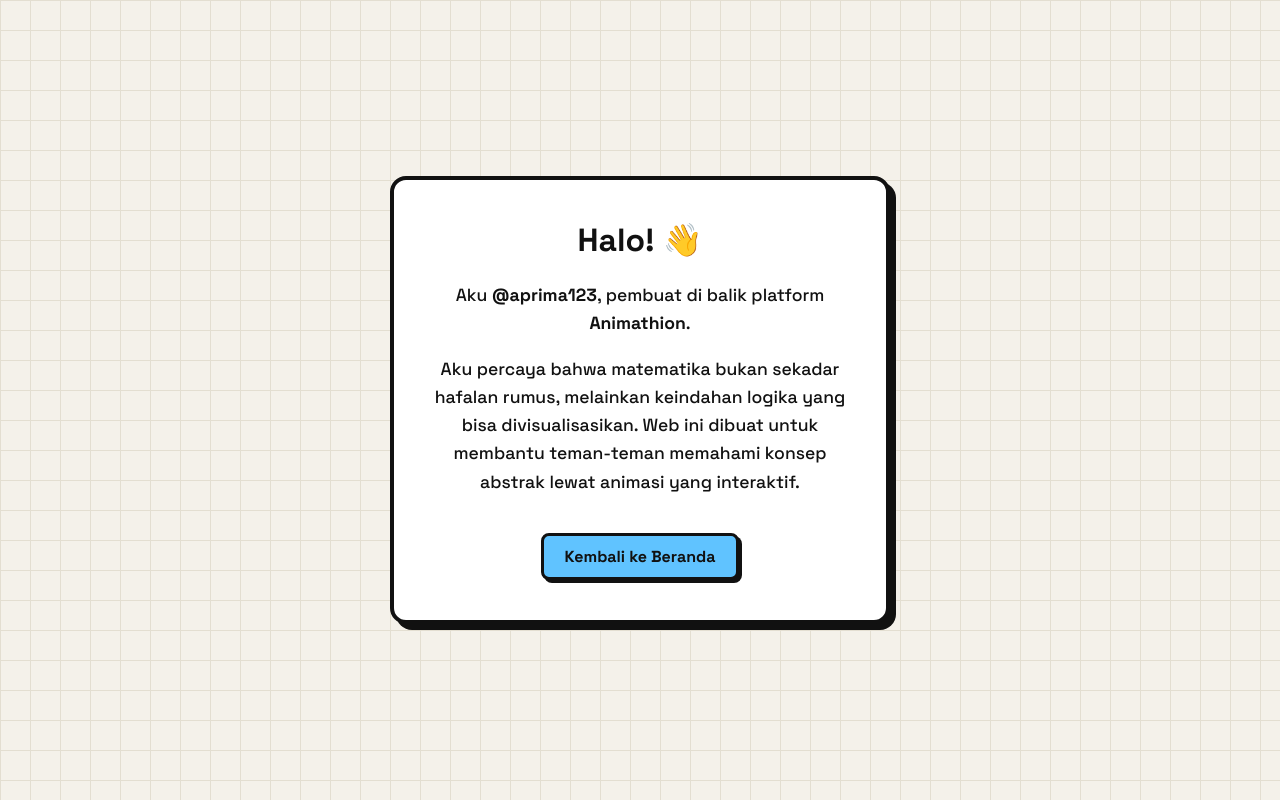
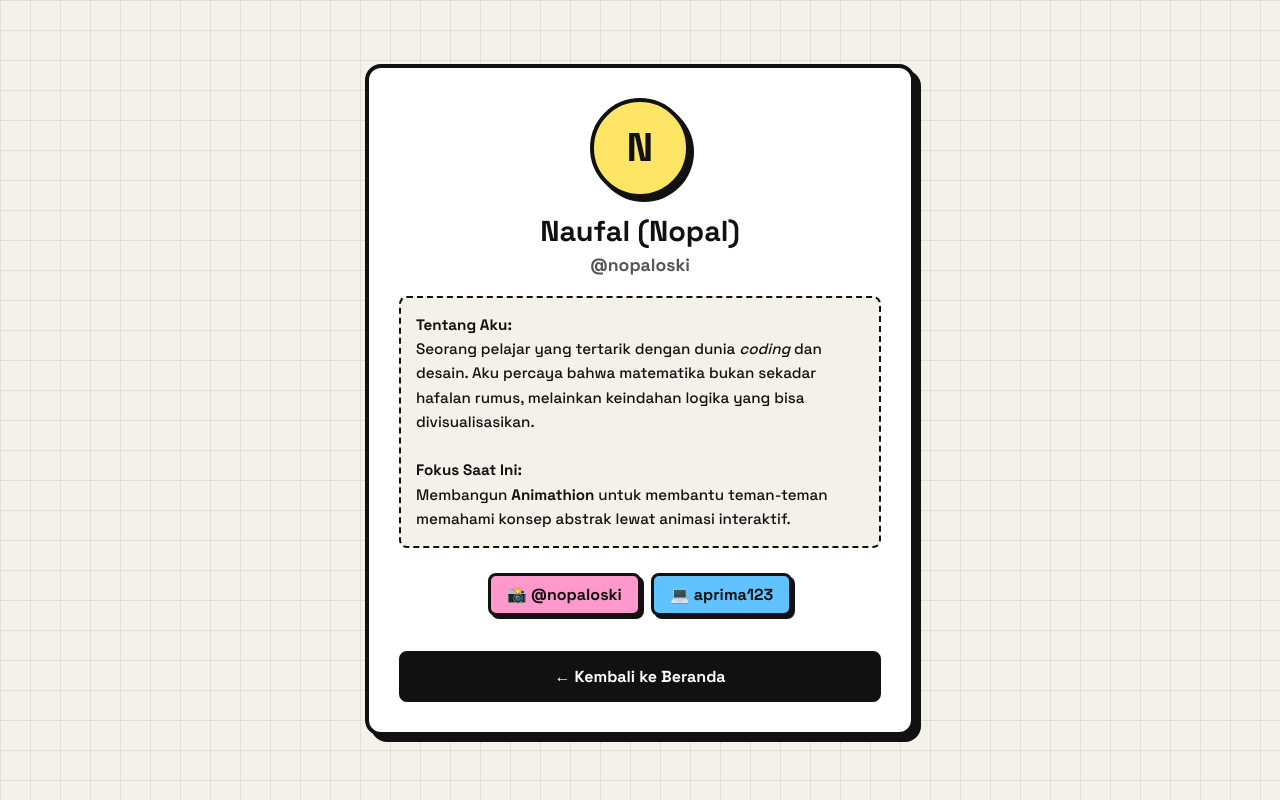
Before and after one commit to aprima123/animathion, a plain HTML site: page about.html in a window 1280 px wide. Drawn offline with Linux system fonts and the light colour scheme.

Commit message:
Revise about page content and styles
Updated personal information and styles in about.html.

```diff
--- a/about.html
+++ b/about.html
@@ -2,31 +2,107 @@
 <html lang="id">
 <head>
 <meta charset="UTF-8">
-<meta name="viewport" content="width=device-width, initial-scale=1.0">
+<meta name="viewport" content="width=device-width, initial-scale=1.0, maximum-scale=1.0, user-scalable=no">
 <title>Animathion - Tentang Pembuat</title>
 <style>
   @import url('https://fonts.googleapis.com/css2?family=Space+Grotesk:wght@500;700&display=swap');
-  :root { --bg-page: #f4f1ea; --grid-color: #e3ded1; --ink: #111111; --hl-yellow: #ffe566; --hl-blue: #60c3ff; --shadow: 6px 6px 0px var(--ink); }
+
+  :root {
+    --bg-page: #f4f1ea;
+    --grid-color: #e3ded1;
+    --ink: #111111;
+    --hl-yellow: #ffe566;
+    --hl-blue: #60c3ff;
+    --hl-pink: #ff99cc;
+    --shadow: 6px 6px 0px var(--ink);
+  }
+
   * { box-sizing: border-box; }
+
   body {
     margin: 0; min-height: 100vh; background-color: var(--bg-page);
     background-image: linear-gradient(var(--grid-color) 1px, transparent 1px), linear-gradient(90deg, var(--grid-color) 1px, transparent 1px);
     background-size: 30px 30px; color: var(--ink); font-family: 'Space Grotesk', sans-serif;
     display: flex; flex-direction: column; align-items: center; justify-content: center; padding: 20px;
   }
-  .card { background: #fff; border: 4px solid var(--ink); border-radius: 16px; padding: 40px; box-shadow: var(--shadow); max-width: 500px; text-align: center; }
-  h1 { font-size: 2rem; margin-top: 0; }
-  p { line-height: 1.6; font-size: 1.1rem; }
-  .btn-back { display: inline-block; margin-top: 20px; background: var(--hl-blue); color: var(--ink); text-decoration: none; padding: 10px 20px; font-weight: bold; border: 3px solid var(--ink); border-radius: 8px; box-shadow: 3px 3px 0 var(--ink); transition: 0.1s; }
-  .btn-back:active { transform: translate(2px, 2px); box-shadow: 0 0 0 var(--ink); }
+
+  .card {
+    background: #fff; border: 4px solid var(--ink); border-radius: 16px;
+    padding: 30px; box-shadow: var(--shadow); max-width: 550px; width: 100%;
+    text-align: center; position: relative;
+  }
+
+  /* Avatar / Inisial */
+  .avatar {
+    width: 100px; height: 100px; border-radius: 50%; background: var(--hl-yellow);
+    border: 4px solid var(--ink); display: flex; align-items: center; justify-content: center;
+    font-size: 2.5rem; font-weight: 700; margin: 0 auto 15px auto;
+    box-shadow: 4px 4px 0 var(--ink);
+  }
+
+  h1 { font-size: 1.8rem; margin: 0 0 5px 0; }
+  .username { font-size: 1.1rem; color: #555; font-weight: 700; margin-bottom: 20px; }
+
+  .bio-box {
+    background: var(--bg-page); border: 2px dashed var(--ink); border-radius: 8px;
+    padding: 15px; text-align: left; font-size: 0.95rem; line-height: 1.6; margin-bottom: 25px;
+  }
+  .bio-box b { font-weight: 700; }
+
+  /* Link Sosial Media */
+  .social-links {
+    display: flex; flex-wrap: wrap; gap: 10px; justify-content: center; margin-bottom: 25px;
+  }
+  .social-btn {
+    display: flex; align-items: center; gap: 8px;
+    background: #fff; border: 3px solid var(--ink); border-radius: 8px;
+    padding: 8px 16px; font-weight: 700; text-decoration: none; color: var(--ink);
+    box-shadow: 3px 3px 0 var(--ink); transition: 0.1s; font-family: inherit; cursor: pointer;
+  }
+  .social-btn:hover { transform: translate(-2px, -2px); box-shadow: 5px 5px 0 var(--ink); }
+  .social-btn:active { transform: translate(2px, 2px); box-shadow: 0 0 0 var(--ink); }
+
+  /* Warna tombol sosmed */
+  .btn-ig { background: var(--hl-pink); }
+  .btn-github { background: var(--hl-blue); }
+
+  .btn-back {
+    display: inline-block; margin-top: 10px; background: var(--ink); color: #fff;
+    text-decoration: none; padding: 12px 24px; font-weight: bold; border: 3px solid var(--ink);
+    border-radius: 8px; transition: 0.2s; width: 100%;
+  }
+  .btn-back:hover { background: #333; }
 </style>
 </head>
 <body>
   <div class="card">
-    <h1>Halo! 👋</h1>
-    <p>Aku <b>@aprima123</b>, pembuat di balik platform <b>Animathion</b>.</p>
-    <p>Aku percaya bahwa matematika bukan sekadar hafalan rumus, melainkan keindahan logika yang bisa divisualisasikan. Web ini dibuat untuk membantu teman-teman memahami konsep abstrak lewat animasi yang interaktif.</p>
-    <a href="index.html" class="btn-back">Kembali ke Beranda</a>
+    <!-- Ganti "N" dengan inisial nama kamu -->
+    <div class="avatar">N</div>
+
+    <!-- Ganti dengan nama lengkap/panggilanmu -->
+    <h1>Naufal (Nopal)</h1>
+    <div class="username">@nopaloski</div>
+
+    <div class="bio-box">
+      <b>Tentang Aku:</b><br>
+      Seorang pelajar yang tertarik dengan dunia <i>coding</i> dan desain. Aku percaya bahwa matematika bukan sekadar hafalan rumus, melainkan keindahan logika yang bisa divisualisasikan.<br><br>
+      <b>Fokus Saat Ini:</b><br>
+      Membangun <b>Animathion</b> untuk membantu teman-teman memahami konsep abstrak lewat animasi interaktif.
+    </div>
+
+    <div class="social-links">
+      <!-- Ganti link Instagram di bawah ini -->
+      <a href="https://instagram.com/nopaloski" target="_blank" class="social-btn btn-ig">
+        📸 @nopaloski
+      </a>
+
+      <!-- Ganti link GitHub di bawah ini -->
+      <a href="https://github.com/aprima123" target="_blank" class="social-btn btn-github">
+        💻 aprima123
+      </a>
+    </div>
+
+    <a href="index.html" class="btn-back">← Kembali ke Beranda</a>
   </div>
 </body>
 </html>
```
